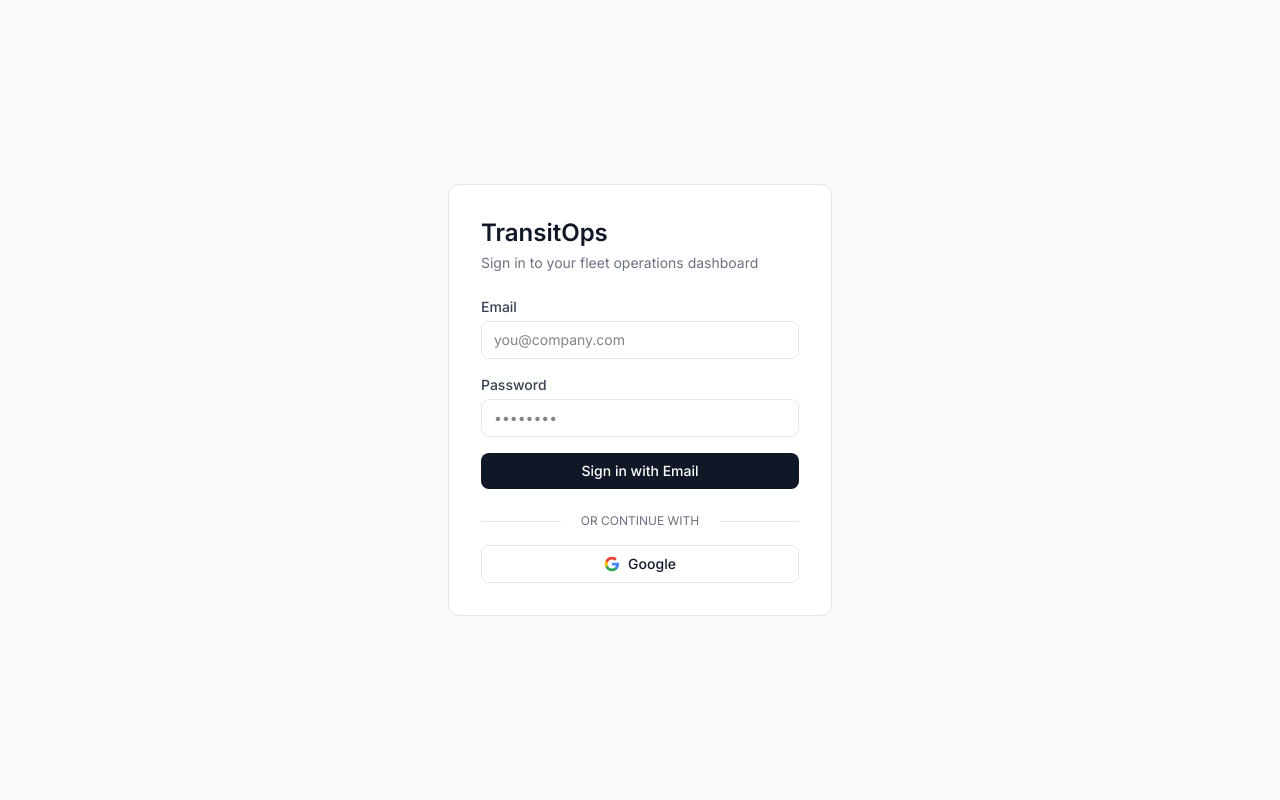
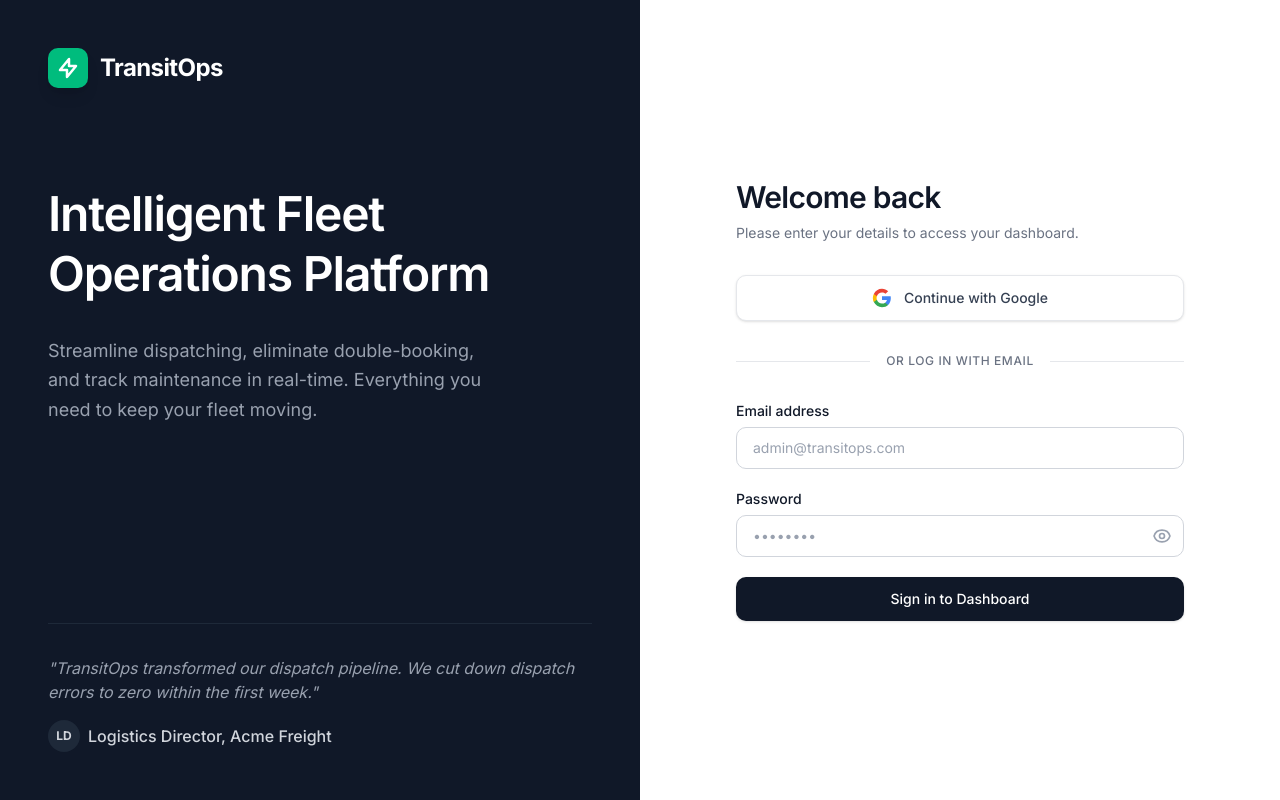
Before and after one commit to SHIVKUMAR908173/transit-ops, a Next.js app in the folder transitops/: page /login in a window 1280 px wide. Built offline with nearby package versions, Linux system fonts and the light colour scheme.

Commit message:
feat: redesign login page with brand panel and show password toggle

```diff
--- a/transitops/app/login/page.tsx
+++ b/transitops/app/login/page.tsx
@@ -7,6 +7,7 @@ import { createClient } from "@/lib/supabase/client";
 export default function LoginPage() {
   const [error, setError] = useState<string | null>(null);
   const [loading, setLoading] = useState(false);
+  const [showPassword, setShowPassword] = useState(false);
 
   async function handleSubmit(formData: FormData) {
     setLoading(true);
@@ -16,7 +17,6 @@ export default function LoginPage() {
       setError(result.error);
       setLoading(false);
     }
-    // If successful, signIn redirects — no need to setLoading(false)
   }
 
   async function handleGoogleSignIn() {
@@ -38,95 +38,136 @@ export default function LoginPage() {
   }
 
   return (
-    <div className="min-h-screen bg-gray-50 flex items-center justify-center px-4">
-      <div className="w-full max-w-sm">
-        <div className="bg-white border border-gray-200 rounded-lg p-8">
-          <h1 className="text-2xl font-semibold text-gray-900 mb-1">
-            TransitOps
+    <div className="min-h-screen w-full flex bg-white">
+      {/* Left Panel - Branding (Hidden on mobile) */}
+      <div className="hidden lg:flex w-1/2 bg-gray-900 text-white flex-col justify-between p-12">
+        <div>
+          <div className="flex items-center gap-3 mb-12">
+            <div className="w-10 h-10 bg-emerald-500 rounded-lg flex items-center justify-center shadow-lg">
+              <svg className="w-6 h-6 text-white" fill="none" stroke="currentColor" viewBox="0 0 24 24">
+                <path strokeLinecap="round" strokeLinejoin="round" strokeWidth="2.5" d="M13 10V3L4 14h7v7l9-11h-7z" />
+              </svg>
+            </div>
+            <span className="text-2xl font-bold tracking-tight">TransitOps</span>
+          </div>
+          <h1 className="text-5xl font-semibold leading-tight tracking-tight mt-24">
+            Intelligent Fleet <br/> Operations Platform
           </h1>
-          <p className="text-sm text-gray-500 mb-6">
-            Sign in to your fleet operations dashboard
+          <p className="mt-8 text-gray-400 text-lg max-w-md leading-relaxed">
+            Streamline dispatching, eliminate double-booking, and track maintenance in real-time. Everything you need to keep your fleet moving.
           </p>
+        </div>
 
-          <form action={handleSubmit} className="space-y-4">
-            <div>
-              <label
-                htmlFor="email"
-                className="block text-sm font-medium text-gray-700 mb-1"
+        <div className="border-t border-gray-800 pt-8 mt-12">
+          <blockquote className="text-base text-gray-400 italic">
+            "TransitOps transformed our dispatch pipeline. We cut down dispatch errors to zero within the first week."
+            <footer className="mt-4 text-gray-300 font-medium not-italic flex items-center gap-2">
+              <div className="w-8 h-8 bg-gray-800 rounded-full flex items-center justify-center text-xs font-bold text-gray-300">
+                LD
+              </div>
+              Logistics Director, Acme Freight
+            </footer>
+          </blockquote>
+        </div>
+      </div>
+
+      {/* Right Panel - Login Form */}
+      <div className="w-full lg:w-1/2 flex items-center justify-center p-8 sm:p-12">
+        <div className="w-full max-w-md space-y-8">
+
+          <div className="text-center lg:text-left">
+            <h2 className="text-3xl font-semibold text-gray-900 tracking-tight">Welcome back</h2>
+            <p className="mt-2 text-sm text-gray-500">
+              Please enter your details to access your dashboard.
+            </p>
+          </div>
+
+          <button
+            onClick={handleGoogleSignIn}
+            disabled={loading}
+            className="w-full flex items-center justify-center gap-3 bg-white text-gray-700 border border-gray-200 hover:bg-gray-50 hover:text-gray-900 rounded-lg px-4 py-3 text-sm font-medium transition-all duration-200 disabled:opacity-50 disabled:cursor-not-allowed shadow-sm"
           >
-                Email
+            <svg className="w-5 h-5" viewBox="0 0 24 24">
+              <path d="M22.56 12.25c0-.78-.07-1.53-.2-2.25H12v4.26h5.92c-.26 1.37-1.04 2.53-2.21 3.31v2.77h3.57c2.08-1.92 3.28-4.74 3.28-8.09z" fill="#4285F4"/>
+              <path d="M12 23c2.97 0 5.46-.98 7.28-2.66l-3.57-2.77c-.98.66-2.23 1.06-3.71 1.06-2.86 0-5.29-1.93-6.16-4.53H2.18v2.84C3.99 20.53 7.7 23 12 23z" fill="#34A853"/>
+              <path d="M5.84 14.09c-.22-.66-.35-1.36-.35-2.09s.13-1.43.35-2.09V7.07H2.18C1.43 8.55 1 10.22 1 12s.43 3.45 1.18 4.93l2.85-2.22.81-.62z" fill="#FBBC05"/>
+              <path d="M12 5.38c1.62 0 3.06.56 4.21 1.64l3.15-3.15C17.45 2.09 14.97 1 12 1 7.7 1 3.99 3.47 2.18 7.07l3.66 2.84c.87-2.6 3.3-4.53 6.16-4.53z" fill="#EA4335"/>
+            </svg>
+            Continue with Google
+          </button>
+
+          <div className="flex items-center justify-center gap-4">
+            <div className="h-px bg-gray-200 flex-1"></div>
+            <span className="text-xs text-gray-500 uppercase tracking-wider font-medium">Or log in with email</span>
+            <div className="h-px bg-gray-200 flex-1"></div>
+          </div>
+
+          <form action={handleSubmit} className="space-y-5">
+            <div className="space-y-1.5">
+              <label htmlFor="email" className="block text-sm font-medium text-gray-900">
+                Email address
               </label>
               <input
                 id="email"
                 name="email"
                 type="email"
                 required
-                className="w-full border border-gray-200 rounded-md px-3 py-2 text-sm focus:outline-none focus:ring-2 focus:ring-gray-900 focus:border-transparent"
-                placeholder="you@company.com"
+                className="w-full border border-gray-300 rounded-lg px-4 py-2.5 text-sm text-gray-900 focus:outline-none focus:ring-2 focus:ring-gray-900 focus:border-transparent transition-all duration-200 placeholder:text-gray-400"
+                placeholder="admin@transitops.com"
               />
             </div>
 
-            <div>
-              <label
-                htmlFor="password"
-                className="block text-sm font-medium text-gray-700 mb-1"
-              >
+            <div className="space-y-1.5 relative">
+              <div className="flex items-center justify-between">
+                <label htmlFor="password" className="block text-sm font-medium text-gray-900">
                   Password
                 </label>
+              </div>
+              <div className="relative">
                 <input
                   id="password"
                   name="password"
-                type="password"
+                  type={showPassword ? "text" : "password"}
                   required
-                className="w-full border border-gray-200 rounded-md px-3 py-2 text-sm focus:outline-none focus:ring-2 focus:ring-gray-900 focus:border-transparent"
+                  className="w-full border border-gray-300 rounded-lg pl-4 pr-11 py-2.5 text-sm text-gray-900 focus:outline-none focus:ring-2 focus:ring-gray-900 focus:border-transparent transition-all duration-200 placeholder:text-gray-400"
                   placeholder="••••••••"
                 />
+                <button
+                  type="button"
+                  onClick={() => setShowPassword(!showPassword)}
+                  className="absolute right-0 top-0 bottom-0 px-3 flex items-center justify-center text-gray-400 hover:text-gray-600 transition-colors focus:outline-none"
+                  aria-label={showPassword ? "Hide password" : "Show password"}
+                >
+                  {showPassword ? (
+                    <svg className="w-5 h-5" fill="none" stroke="currentColor" viewBox="0 0 24 24">
+                      <path strokeLinecap="round" strokeLinejoin="round" strokeWidth="2" d="M13.875 18.825A10.05 10.05 0 0112 19c-4.478 0-8.268-2.943-9.543-7a9.97 9.97 0 011.563-3.029m5.858.908a3 3 0 114.243 4.243M9.878 9.878l4.242 4.242M9.88 9.88l-3.29-3.29m7.532 7.532l3.29 3.29M3 3l3.59 3.59m0 0A9.953 9.953 0 0112 5c4.478 0 8.268 2.943 9.543 7a10.025 10.025 0 01-4.132 5.411m0 0L21 21" />
+                    </svg>
+                  ) : (
+                    <svg className="w-5 h-5" fill="none" stroke="currentColor" viewBox="0 0 24 24">
+                      <path strokeLinecap="round" strokeLinejoin="round" strokeWidth="2" d="M15 12a3 3 0 11-6 0 3 3 0 016 0z" />
+                      <path strokeLinecap="round" strokeLinejoin="round" strokeWidth="2" d="M2.458 12C3.732 7.943 7.523 5 12 5c4.478 0 8.268 2.943 9.543 7-1.274 4.057-5.064 7-9.542 7-4.477 0-8.268-2.943-9.542-7z" />
+                    </svg>
+                  )}
+                </button>
+              </div>
             </div>
 
             {error && (
-              <p className="text-sm text-red-600">{error}</p>
+              <div className="bg-red-50 text-red-600 px-4 py-3 rounded-lg text-sm border border-red-100 flex items-start gap-3">
+                <svg className="w-5 h-5 shrink-0" fill="none" stroke="currentColor" viewBox="0 0 24 24"><path strokeLinecap="round" strokeLinejoin="round" strokeWidth="2" d="M12 8v4m0 4h.01M21 12a9 9 0 11-18 0 9 9 0 0118 0z" /></svg>
+                <span>{error}</span>
+              </div>
             )}
 
             <button
               type="submit"
               disabled={loading}
-              className="w-full bg-gray-900 text-white hover:bg-gray-800 rounded-md px-4 py-2 text-sm font-medium transition-colors duration-150 disabled:opacity-50 disabled:cursor-not-allowed"
+              className="w-full bg-gray-900 text-white hover:bg-gray-800 rounded-lg px-4 py-3 text-sm font-medium transition-colors duration-200 disabled:opacity-50 disabled:cursor-not-allowed shadow-sm"
             >
-              {loading ? "Signing in..." : "Sign in with Email"}
+              {loading ? "Signing in..." : "Sign in to Dashboard"}
             </button>
           </form>
 
-          <div className="mt-6 flex items-center justify-between">
-            <span className="w-1/5 border-b border-gray-200 lg:w-1/4"></span>
-            <span className="text-xs text-center text-gray-500 uppercase">or continue with</span>
-            <span className="w-1/5 border-b border-gray-200 lg:w-1/4"></span>
-          </div>
-
-          <button
-            onClick={handleGoogleSignIn}
-            disabled={loading}
-            className="mt-4 w-full flex items-center justify-center gap-2 bg-white text-gray-900 border border-gray-200 hover:bg-gray-50 rounded-md px-4 py-2 text-sm font-medium transition-colors duration-150 disabled:opacity-50"
-          >
-            <svg className="w-4 h-4" viewBox="0 0 24 24">
-              <path
-                d="M22.56 12.25c0-.78-.07-1.53-.2-2.25H12v4.26h5.92c-.26 1.37-1.04 2.53-2.21 3.31v2.77h3.57c2.08-1.92 3.28-4.74 3.28-8.09z"
-                fill="#4285F4"
-              />
-              <path
-                d="M12 23c2.97 0 5.46-.98 7.28-2.66l-3.57-2.77c-.98.66-2.23 1.06-3.71 1.06-2.86 0-5.29-1.93-6.16-4.53H2.18v2.84C3.99 20.53 7.7 23 12 23z"
-                fill="#34A853"
-              />
-              <path
-                d="M5.84 14.09c-.22-.66-.35-1.36-.35-2.09s.13-1.43.35-2.09V7.07H2.18C1.43 8.55 1 10.22 1 12s.43 3.45 1.18 4.93l2.85-2.22.81-.62z"
-                fill="#FBBC05"
-              />
-              <path
-                d="M12 5.38c1.62 0 3.06.56 4.21 1.64l3.15-3.15C17.45 2.09 14.97 1 12 1 7.7 1 3.99 3.47 2.18 7.07l3.66 2.84c.87-2.6 3.3-4.53 6.16-4.53z"
-                fill="#EA4335"
-              />
-            </svg>
-            Google
-          </button>
         </div>
       </div>
     </div>
```
Lines whose indentation alone changed are shown as unchanged.
